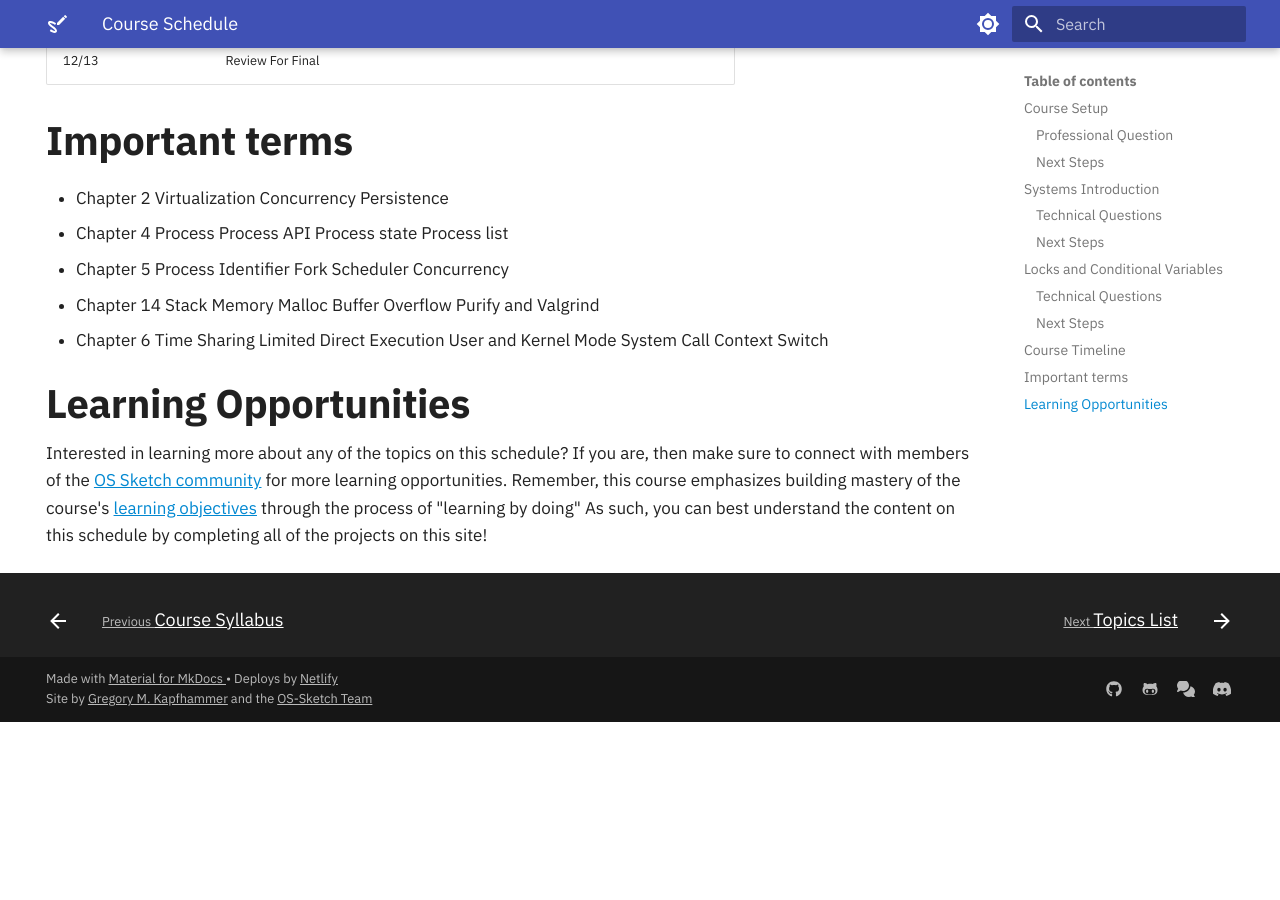
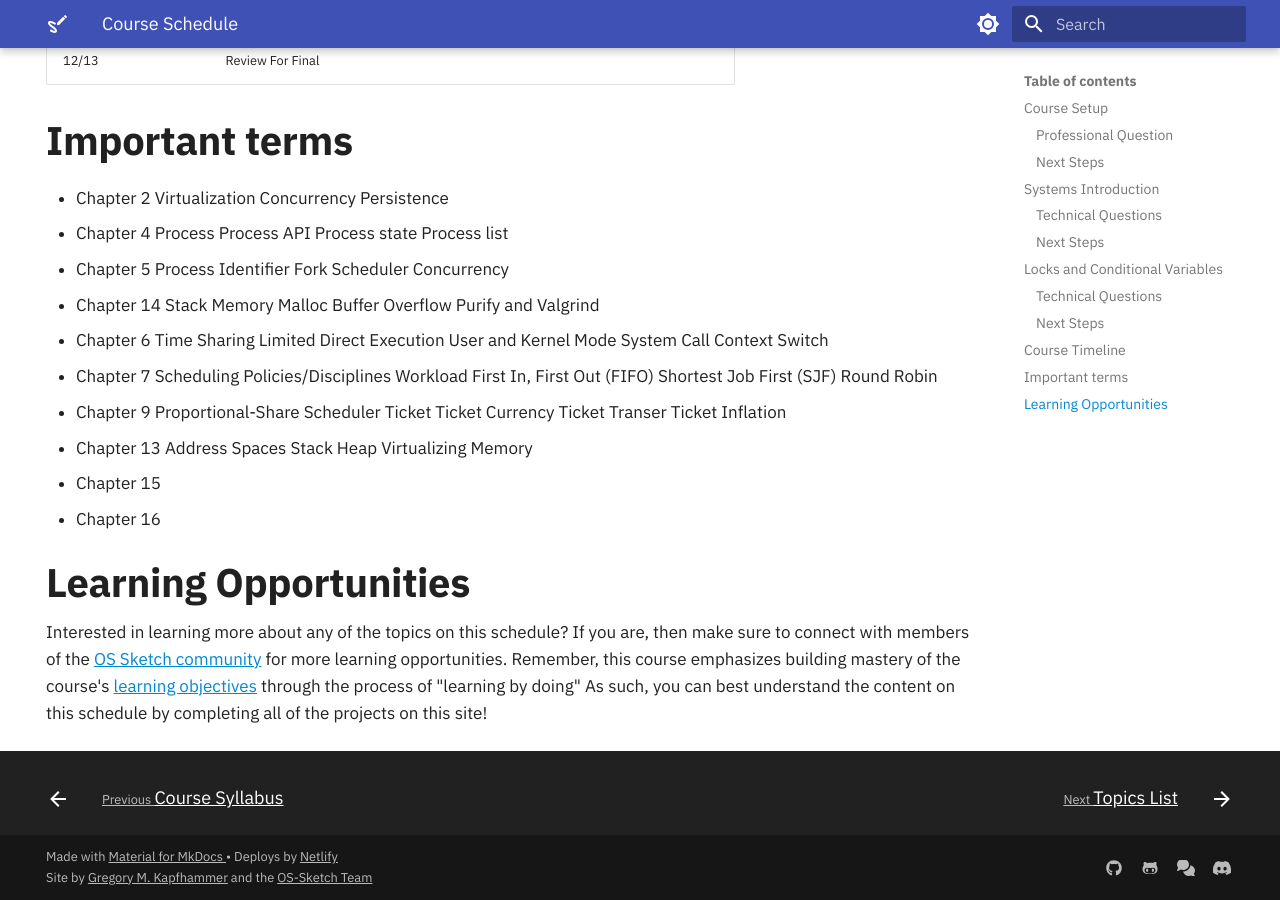
Before and after one commit to OS-Sketch/www.os-sketch.com, an MkDocs documentation site: the page built from docs/operating-systems/schedule.md, in a window 1280 px wide and 900 px high, scrolled down 2770 px. Built offline with MkDocs 1.6.1 and Material for MkDocs 9.7.7, drawn with Linux system fonts in a browser that asks for light colours; before the commit the page ends 3492 px from its top, so only the background shows below that.

Commit message:
added my chapters; need to add definitions

```diff
--- a/docs/operating-systems/schedule.md
+++ b/docs/operating-systems/schedule.md
@@ -68,7 +68,6 @@ hide:
       - **Wait/Signal**: the actions used in a conditional variable.  The thread waits on a specific condition to be met and then signals the sleeping threads to be executed.
       - **Bounded Buffer**: a system of multiple producer threads and consumer threads which is shared.
 
-
 ## Course Timeline
 
 | Class Date            | Chapter/Topics                                               | Expert/Presenter |
@@ -103,7 +102,6 @@ hide:
 | 12/8                  | 53. Intro Security                                           |                  |
 | 12/13                 | Review For Final                                             |
 
-
 ## Important terms
 
 - Chapter 2
@@ -136,6 +134,30 @@ hide:
     System Call
     Context Switch
 
+- Chapter 7
+    Scheduling Policies/Disciplines
+    Workload
+    First In, First Out (FIFO)
+    Shortest Job First (SJF)
+    Round Robin
+
+- Chapter 9
+    Proportional-Share Scheduler
+    Ticket
+    Ticket Currency
+    Ticket Transer
+    Ticket Inflation
+
+- Chapter 13
+    Address Spaces
+    Stack
+    Heap
+    Virtualizing Memory
+
+- Chapter 15
+
+- Chapter 16
+
 
 ## Learning Opportunities
 
```
